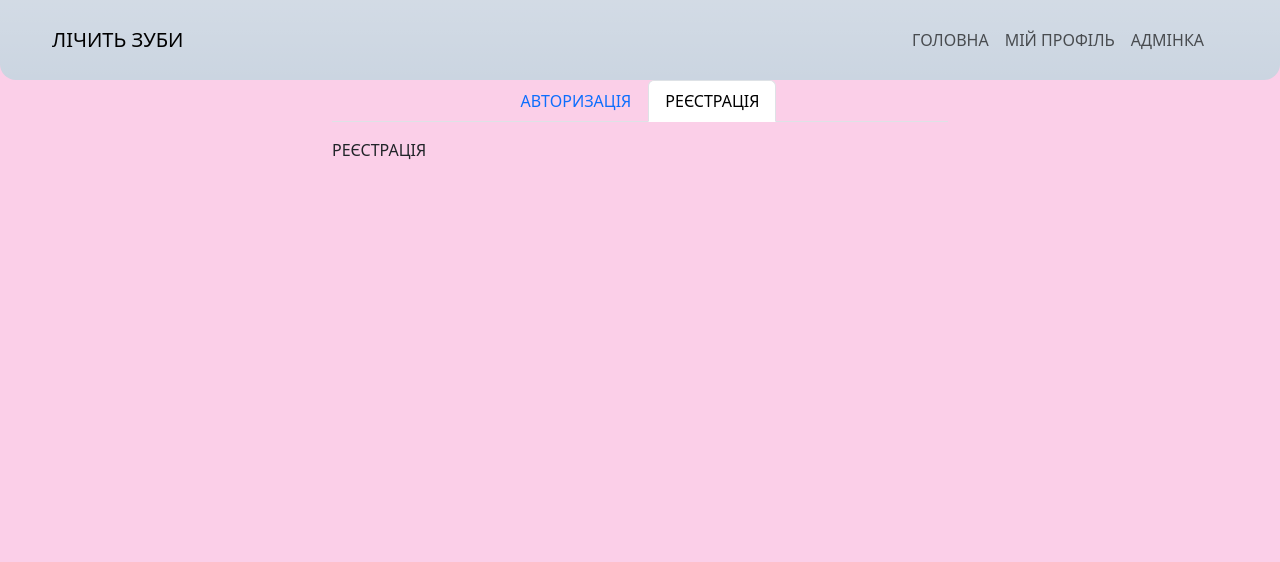
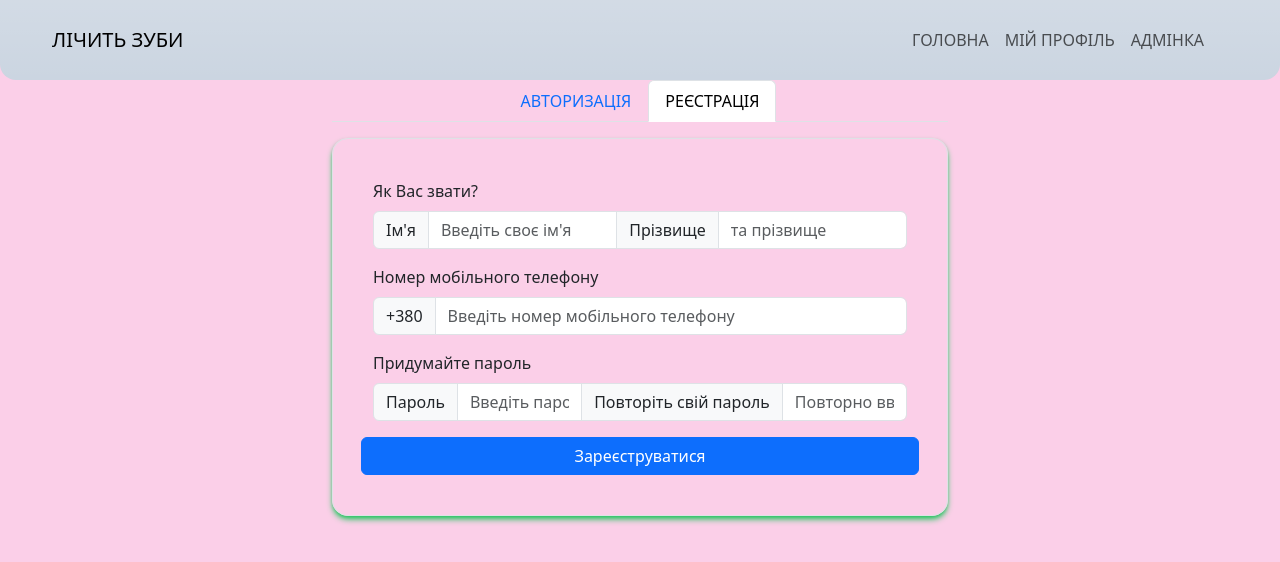
Before and after one commit to VladGrushevoi/learning-typescript, a React (Vite) app in the folder e-journal/: page /auth in a window 1280 px wide. Both pictures are taken after a click on the tab "РЕЄСТРАЦІЯ". Shown: the top 562 px of the page. Built offline with nearby package versions, Linux system fonts and the light colour scheme.

Commit message:
add signup form

```diff
--- a/e-journal/src/components/SignInForm/SignInForm.tsx
+++ b/e-journal/src/components/SignInForm/SignInForm.tsx
@@ -1,14 +1,15 @@
-import { Button, Form, Row } from "react-bootstrap"
+import { Button, Form, InputGroup, Row } from "react-bootstrap"
 
 export const SignInForm = () => {
     return (
         <>
             <Form className="py-3 px-4">
+                <Form.Label>Номер мобільного телефону</Form.Label>
                 <Form.Group className="mb-3" controlId="formBasicEmail">
-                    <Form.Label>Номер мобільного телефону</Form.Label>
-                    <Form.Control type="email" placeholder="Мобільний номер" />
-                    <Form.Text className="text-muted">
-                    </Form.Text>
+                    <InputGroup>
+                        <InputGroup.Text id="basic-addon1">+380</InputGroup.Text>
+                        <Form.Control type="email" placeholder="Мобільний номер" />
+                    </InputGroup>
                 </Form.Group>
 
                 <Form.Group className="mb-3" controlId="formBasicPassword">
@@ -19,9 +20,9 @@ export const SignInForm = () => {
                     <Form.Check type="checkbox" label="Запам'ятати мене" />
                 </Form.Group>
                 <Row>
-                <Button variant="primary" type="submit" className="">
-                    Submit
-                </Button>
+                    <Button variant="primary" type="submit" className="">
+                        Увійти
+                    </Button>
                 </Row>
             </Form>
         </>
--- a/e-journal/src/components/SignUpForm/SignUpForm.tsx
+++ b/e-journal/src/components/SignUpForm/SignUpForm.tsx
@@ -0,0 +1,42 @@
+import { Button, Form, InputGroup, Row } from "react-bootstrap"
+
+
+export const SignUpForm = () => {
+    return (
+        <>
+            <Form className="py-3 px-4">
+                <Form.Group className="mb-3" controlId="">
+                <Form.Label>Як Вас звати?</Form.Label>
+                    <InputGroup>
+                        <InputGroup.Text id="basic-addon1">Ім'я</InputGroup.Text>
+                        <Form.Control type="text" placeholder="Введіть своє ім'я" />
+                        <InputGroup.Text id="basic-addon1">Прізвище</InputGroup.Text>
+                        <Form.Control type="text" placeholder="та прізвище" />
+                    </InputGroup>
+                </Form.Group>
+
+                <Form.Group className="mb-3" controlId="">
+                    <Form.Label>Номер мобільного телефону</Form.Label>
+                    <InputGroup>
+                        <InputGroup.Text id="basic-addon1">+380</InputGroup.Text>
+                        <Form.Control type="text" placeholder="Введіть номер мобільного телефону" />
+                    </InputGroup>
+                </Form.Group>
+                <Form.Group className="mb-3" controlId="formBasicPassword">
+                    <Form.Label>Придумайте пароль</Form.Label>
+                    <InputGroup>
+                        <InputGroup.Text id="basic-addon1">Пароль</InputGroup.Text>
+                        <Form.Control type="password" placeholder="Введіть пароль" />
+                        <InputGroup.Text id="basic-addon1">Повторіть свій пароль</InputGroup.Text>
+                        <Form.Control type="password" placeholder="Повторно введіть пароль" />
+                    </InputGroup>
+                </Form.Group>
+                <Row>
+                    <Button variant="primary" type="submit" className="">
+                        Зареєструватися
+                    </Button>
+                </Row>
+            </Form>
+        </>
+    )
+}
--- /dev/null
+++ b/e-journal/src/components/pages/AuthPage/AuthPage.css
@@ -0,0 +1,49 @@
+@keyframes signIn-left-anime {
+    0% {
+        //transform: skew(60deg, 60deg);
+        transform: rotateZ(90deg);
+        transform: rotateX(90deg);
+        transform: rotateY(90deg);
+    }
+    100% {
+        //transform: skew(0deg, 0deg);
+        transform: rotateX(0deg);
+        transform: rotateY(0deg);
+        transform: rotateZ(0deg);
+    }
+}
+
+@keyframes signUp-left-anime {
+    0% {
+        transform: rotateZ(-90deg);
+        transform: rotateX(-90deg);
+        transform: rotateY(-90deg);
+    }
+    100% {
+        transform: rotateX(0deg);
+        transform: rotateY(0deg);
+        transform: rotateZ(0deg);
+    }
+}
+
+.signIn-left-anime {
+    animation-name : signIn-left-anime;
+    animation-duration: 2s;
+    position: relative;
+}
+.signIn-right-anime {
+    animation-name : card-right;
+    animation-duration: 3s;
+    position: relative;
+}
+.signUp-left-anime {
+    animation-name : signUp-left-anime;
+    animation-duration: 2s;
+    animation-delay: 1s
+    position: relative;
+}
+.signUp-right-anime {
+    animation-name : card-right;
+    animation-duration: 3s;
+    position: relative;
+}
--- a/e-journal/src/components/pages/AuthPage/AuthPage.tsx
+++ b/e-journal/src/components/pages/AuthPage/AuthPage.tsx
@@ -1,5 +1,7 @@
 import { Col, Row, Tab, Tabs } from "react-bootstrap"
 import { SignInForm } from "../../SignInForm/SignInForm"
+import { SignUpForm } from "../../SignUpForm/SignUpForm"
+import "./AuthPage.css"
 
 interface AuthPageProps {
 
@@ -19,12 +21,16 @@ export const AuthPage = ({ }: AuthPageProps) => {
                     <Tab
                         eventKey="signIn"
                         title="АВТОРИЗАЦІЯ"
-                        className="justify-center content-center py-4 px-3 items-center border border-black rounded-2xl shadow-md shadow-green-500"
+                        className="justify-center signIn-left-anime content-center py-4 px-3 items-center border rounded-2xl shadow-md shadow-green-500"
                         >
                         <SignInForm />
                     </Tab>
-                    <Tab eventKey="signUp" title="РЕЄСТРАЦІЯ">
-                        РЕЄСТРАЦІЯ
+                    <Tab
+                        eventKey="signUp"
+                        title="РЕЄСТРАЦІЯ"
+                        className="justify-center signUp-left-anime content-center py-4 px-3 items-center border rounded-2xl shadow-md shadow-green-500"
+                        >
+                        <SignUpForm />
                     </Tab>
                 </Tabs>
                 </Col >
```
